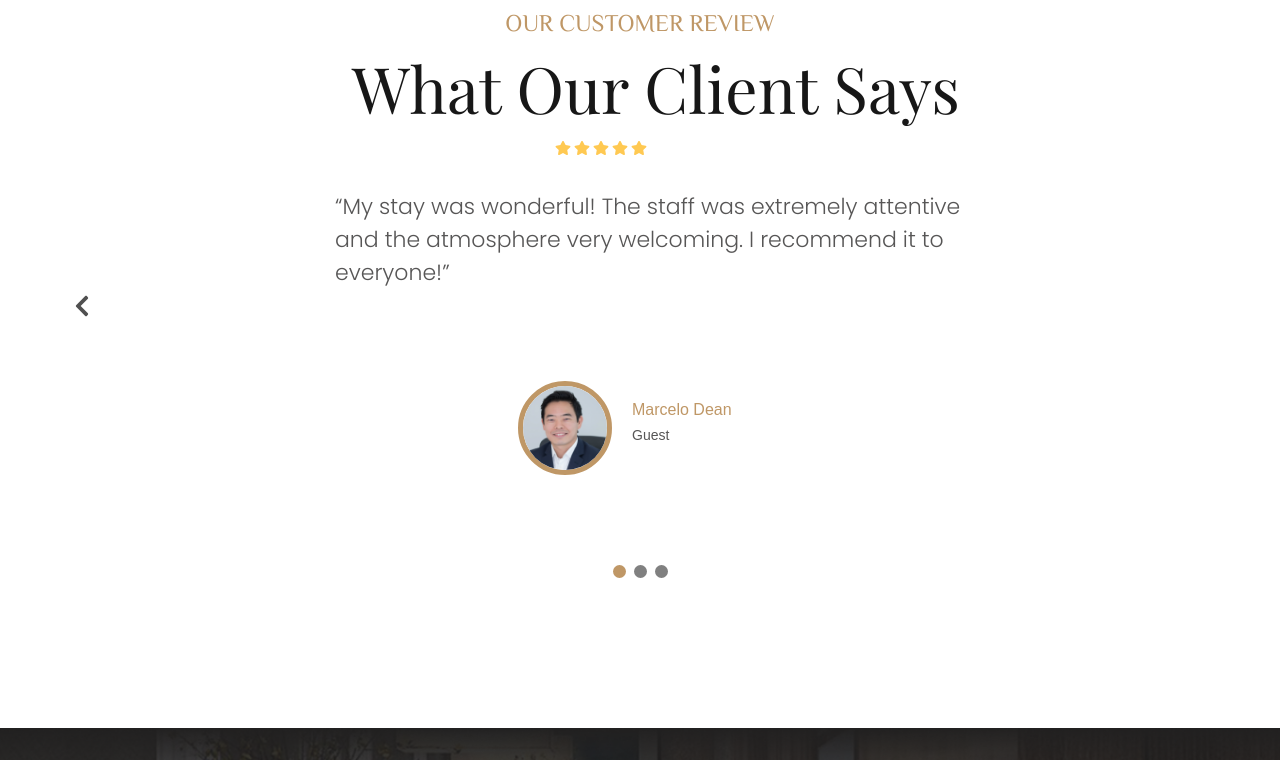
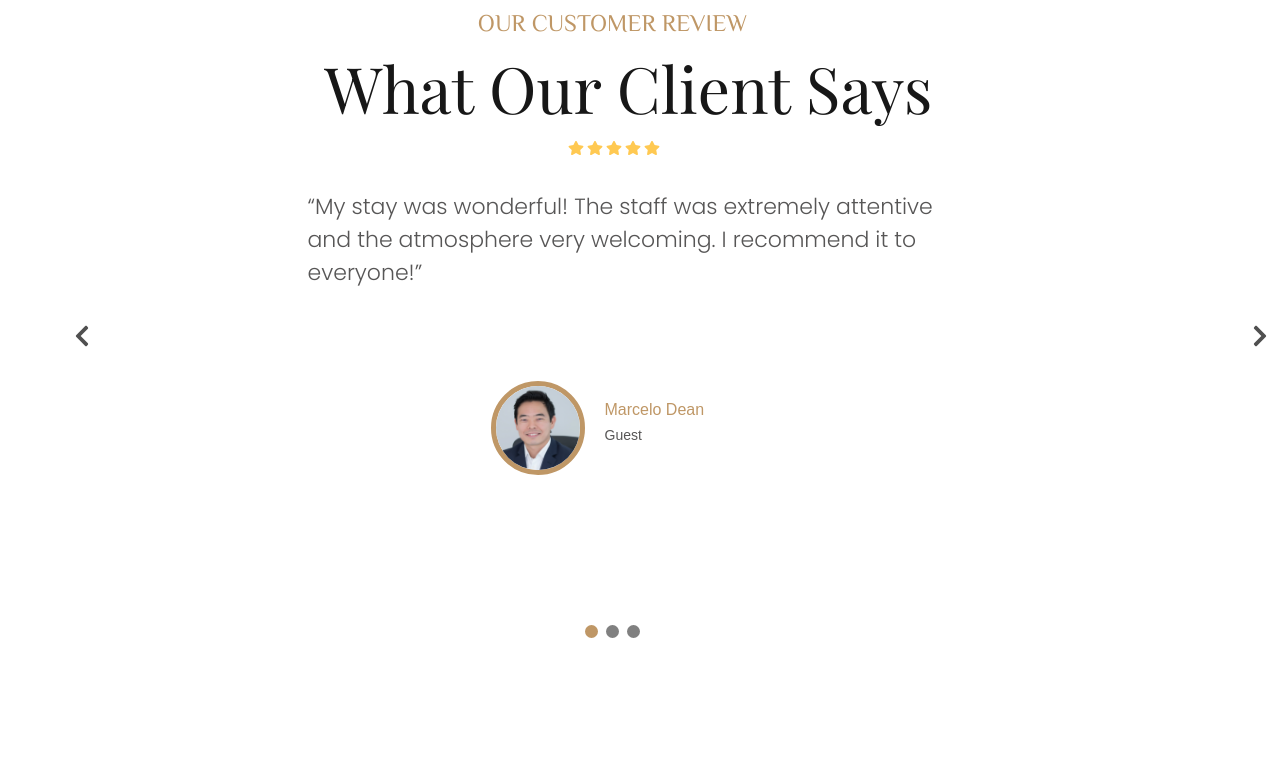
Before and after one commit to trabalhoWebUFSC/trabalhoWebUFSC, a React (Create React App) app in the folder frontend/: page / in a window 1280 px wide. Shown: the part 1900-2660 px from the top of the page. Built offline with nearby package versions, Linux system fonts and the light colour scheme; a web font is replaced by a local one.

Commit message:
Update Rating.module.css

```diff
--- a/frontend/src/components/Rating/Rating.module.css
+++ b/frontend/src/components/Rating/Rating.module.css
@@ -7,6 +7,9 @@
 
 .reviewsSection {
     background-color: white;
+    display: flex;
+    padding-right:55px;
+
 
 }
 
@@ -97,7 +100,7 @@
 }
 
 .starsWrapper{
-    margin-left:280px;
+    margin-left:320px;
     margin-top:10px;
 
 }
@@ -107,6 +110,7 @@
     justify-content:center;
     margin-top:110px;
     gap:20px;
+
 }
 
 .dot {
@@ -120,6 +124,7 @@
   transition: background-color 0.3s, transform 0.2s;
   width:13px;
   height:13px;
+
 }
 
 .dot:hover {
@@ -136,7 +141,7 @@
   display: flex;
   justify-content: center;
   gap: 8px;
-  margin-top: 90px;
+  margin-top: 150px;
 }
 
 
@@ -150,3 +155,8 @@
 .clientText {
     margin-top:20px;
 }
+
+
+.clientText {
+    margin-top:20px;
+}
```
